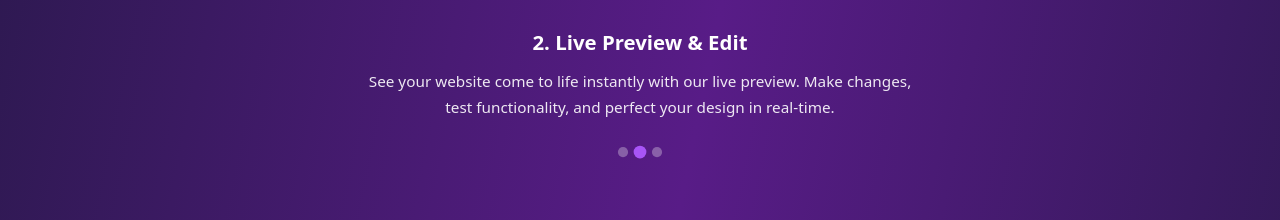
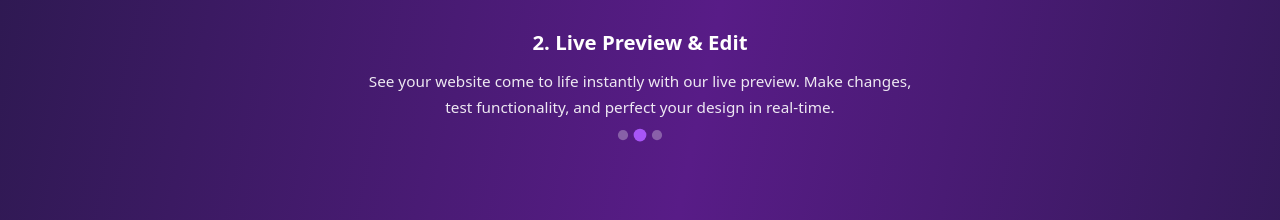
Before and after one commit to CodingEnthusiastic/KarRish, a React (Vite) app: page / in a window 1280 px wide. Shown: the part 2700-2920 px from the top of the page. Built offline with nearby package versions, Linux system fonts and the light colour scheme.

Commit message:
Update App.tsx

```diff
--- a/src/App.tsx
+++ b/src/App.tsx
@@ -449,7 +449,9 @@
             </button>
 
             {/* Dots Indicator */}
-            <div className="flex justify-center space-x-2 mt-8">
+{/*             <div className="flex justify-center space-x-2 mt-8"> */}
+              <div className="flex justify-center space-x-2 mt-3 mb-4">
+
               {howItWorksSlides.map((_, index) => (
                 <button
                   key={index}
```
